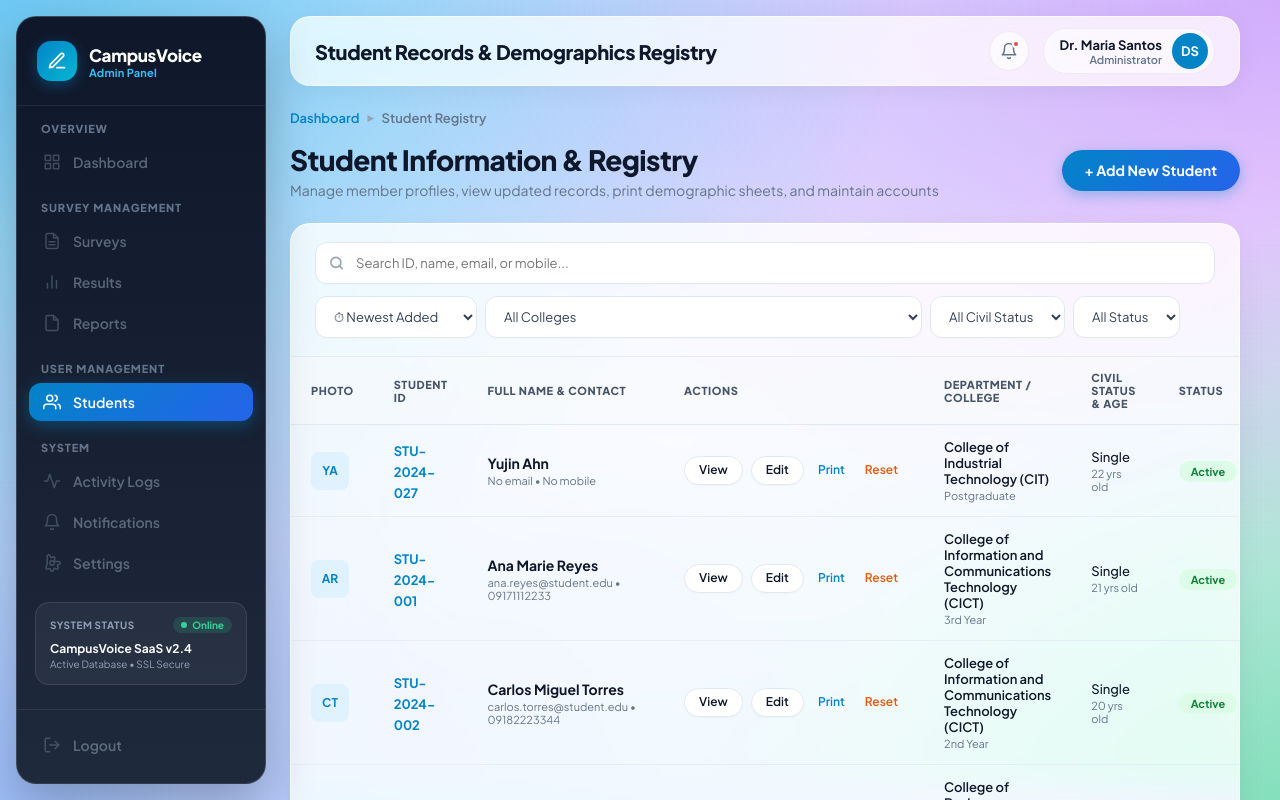
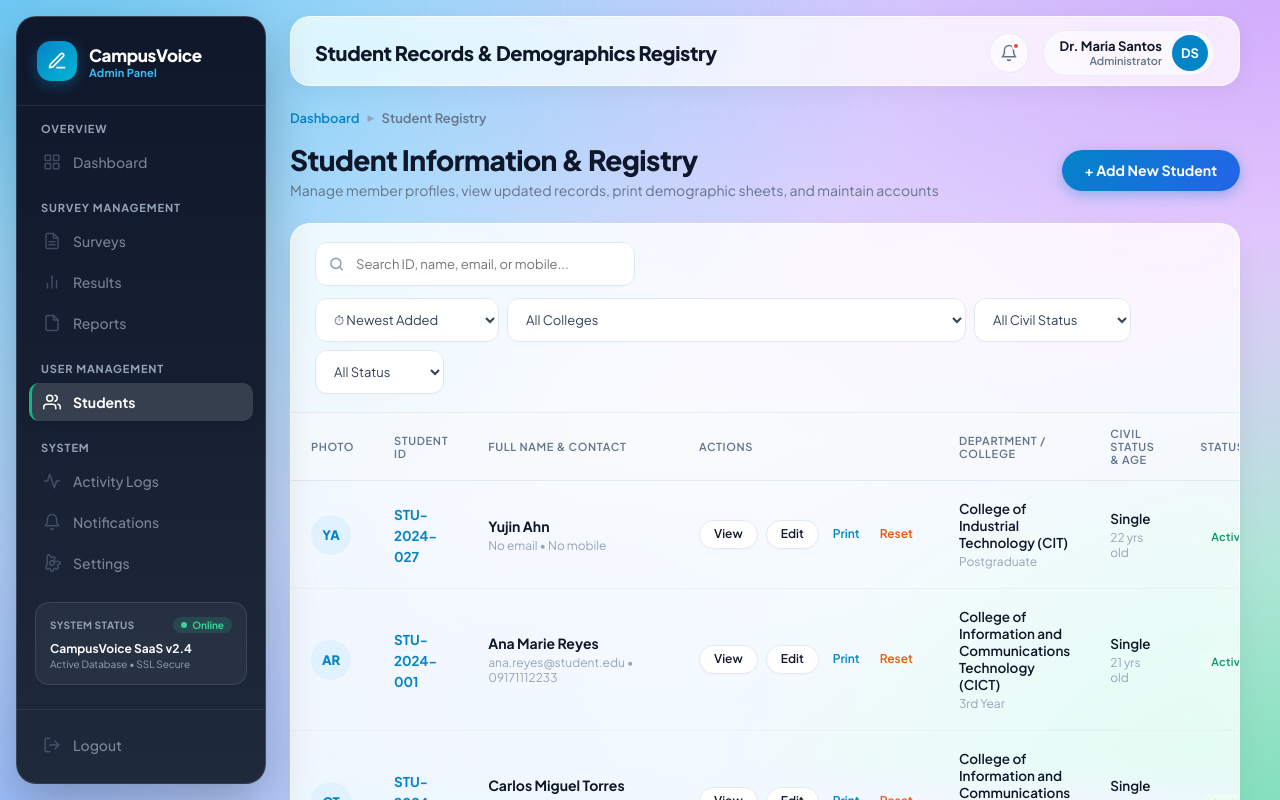
Before and after one commit to zelkam-cmd/reactwebsite-campusvoice, a React (Vite) app: page / in a window 1280 px wide. Shown: the top 800 px of the page. Built offline with nearby package versions, Linux system fonts and the light colour scheme.

Commit message:
Refine sidebar active state, typography, circular avatars, dropdown padding, and table row styling

```diff
--- a/src/App.css
+++ b/src/App.css
@@ -114,8 +114,8 @@
 .sidebar-section-title {
   padding: 0 12px 8px;
   font-size: 11px;
-  font-weight: 800;
-  color: #64748b !important;
+  font-weight: 700 !important;
+  color: #94a3b8 !important;
   text-transform: uppercase;
   letter-spacing: 0.08em;
 }
@@ -127,8 +127,8 @@
   gap: 12px;
   padding: 10px 14px;
   font-size: 14px;
-  font-weight: 600;
-  color: #94a3b8 !important;
+  font-weight: 500;
+  color: #cbd5e1 !important;
   border-radius: 12px;
   background: transparent;
   border: none;
@@ -146,21 +146,29 @@
 }
 
 .sidebar-link.active {
-  background: linear-gradient(135deg, #0284c7 0%, #2563eb 100%) !important;
+  background: rgba(255, 255, 255, 0.14) !important;
   color: #ffffff !important;
-  box-shadow: 0 4px 16px rgba(2, 132, 199, 0.4) !important;
+  border-left: 3.5px solid #10b981 !important;
+  border-radius: 10px !important;
+  padding-left: 11px !important;
+  box-shadow: 0 4px 14px rgba(0, 0, 0, 0.15) !important;
+}
+
+.sidebar-link.active .sidebar-link-text {
+  font-weight: 700 !important;
+  color: #ffffff !important;
 }
 
 .sidebar-link svg {
   width: 18px;
   height: 18px;
   flex-shrink: 0;
-  color: #64748b !important;
+  color: #94a3b8 !important;
   transition: color 0.2s ease;
 }
 
 .sidebar-link:hover svg {
-  color: #38bdf8 !important;
+  color: #ffffff !important;
 }
 
 .sidebar-link.active svg {
--- a/src/App.jsx
+++ b/src/App.jsx
@@ -227,12 +227,12 @@ export default function App() {
             justifyContent: 'space-between',
             alignItems: 'center',
             fontSize: '12px',
-            color: '#64748b'
+            color: '#94a3b8'
           }}
         >
           <span>© 2026 CampusVoice — Bulacan State University</span>
           <span>
-            v1.0.0 | <a href="mailto:support@campusvoice.edu" style={{ color: '#0284c7', textDecoration: 'none' }}>support@campusvoice.edu</a>
+            v1.0.0 | <a href="mailto:support@campusvoice.edu" style={{ color: '#0284c7', textDecoration: 'none', opacity: 0.85 }}>support@campusvoice.edu</a>
           </span>
         </footer>
       </main>
--- a/src/components/AppHeader.jsx
+++ b/src/components/AppHeader.jsx
@@ -17,7 +17,7 @@ export default function AppHeader({ title = 'Student Information & Registry' })
         display: 'flex',
         alignItems: 'center',
         justifyContent: 'space-between',
-        padding: '0 24px',
+        padding: '3px 24px 0 24px',
         marginBottom: '24px',
         boxShadow: '0 4px 24px rgba(0, 0, 0, 0.05)'
       }}
--- a/src/components/StudentTable.jsx
+++ b/src/components/StudentTable.jsx
@@ -112,14 +112,14 @@ export default function StudentTable({
             flexWrap: 'wrap',
             gap: '12px',
             alignItems: 'center',
-            justifyContent: 'space-between',
+            justifyContent: 'flex-start',
             padding: '18px 24px',
             background: 'transparent',
-            borderBottom: '1px solid rgba(226, 232, 240, 0.8)'
+            borderBottom: '1px solid rgba(226, 232, 240, 0.7)'
           }}
         >
           {/* Search Box */}
-          <div className="search-bar" style={{ flex: '1 1 280px', minWidth: '240px', position: 'relative' }}>
+          <div className="search-bar" style={{ width: '320px', flex: '0 1 320px', minWidth: '220px', position: 'relative' }}>
             <div style={{ position: 'absolute', left: '14px', top: '50%', transform: 'translateY(-50%)', color: '#94a3b8', display: 'flex', alignItems: 'center' }}>
               <svg width="15" height="15" viewBox="0 0 24 24" fill="none" stroke="currentColor" strokeWidth="2.5" strokeLinecap="round" strokeLinejoin="round">
                 <circle cx="11" cy="11" r="8" />
@@ -132,13 +132,16 @@ export default function StudentTable({
               style={{
                 width: '100%',
                 paddingLeft: '40px',
+                paddingRight: '14px',
                 borderRadius: '12px',
-                height: '42px',
+                height: '44px',
                 background: '#ffffff',
                 border: '1px solid #e2e8f0',
                 fontSize: '13px',
                 color: '#1e293b',
-                boxShadow: '0 1px 2px rgba(0,0,0,0.02)'
+                boxShadow: '0 1px 2px rgba(0,0,0,0.02)',
+                outline: 'none',
+                boxSizing: 'border-box'
               }}
               placeholder="Search ID, name, email, or mobile..."
               value={search}
@@ -146,7 +149,7 @@ export default function StudentTable({
             />
           </div>
 
-          {/* Filter Dropdowns */}
+          {/* Filter Dropdowns with spacious vertical padding */}
           <div style={{ display: 'flex', gap: '8px', flexWrap: 'wrap', alignItems: 'center' }}>
             {/* Sort Filter */}
             <select
@@ -154,13 +157,17 @@ export default function StudentTable({
               style={{
                 width: 'auto',
                 fontSize: '13px',
-                height: '42px',
+                height: '44px',
+                padding: '10px 36px 10px 14px',
+                lineHeight: '1.4',
                 borderRadius: '12px',
                 background: '#ffffff',
                 border: '1px solid #e2e8f0',
-                padding: '0 14px',
                 color: '#334155',
-                boxShadow: '0 1px 2px rgba(0,0,0,0.02)'
+                boxShadow: '0 1px 2px rgba(0,0,0,0.02)',
+                cursor: 'pointer',
+                outline: 'none',
+                boxSizing: 'border-box'
               }}
               value={sortBy}
               onChange={(e) => setSortBy(e.target.value)}
@@ -177,13 +184,17 @@ export default function StudentTable({
               style={{
                 width: 'auto',
                 fontSize: '13px',
-                height: '42px',
+                height: '44px',
+                padding: '10px 36px 10px 14px',
+                lineHeight: '1.4',
                 borderRadius: '12px',
                 background: '#ffffff',
                 border: '1px solid #e2e8f0',
-                padding: '0 14px',
                 color: '#334155',
-                boxShadow: '0 1px 2px rgba(0,0,0,0.02)'
+                boxShadow: '0 1px 2px rgba(0,0,0,0.02)',
+                cursor: 'pointer',
+                outline: 'none',
+                boxSizing: 'border-box'
               }}
               value={deptFilter}
               onChange={(e) => setDeptFilter(e.target.value)}
@@ -200,13 +211,17 @@ export default function StudentTable({
               style={{
                 width: 'auto',
                 fontSize: '13px',
-                height: '42px',
+                height: '44px',
+                padding: '10px 36px 10px 14px',
+                lineHeight: '1.4',
                 borderRadius: '12px',
                 background: '#ffffff',
                 border: '1px solid #e2e8f0',
-                padding: '0 14px',
                 color: '#334155',
-                boxShadow: '0 1px 2px rgba(0,0,0,0.02)'
+                boxShadow: '0 1px 2px rgba(0,0,0,0.02)',
+                cursor: 'pointer',
+                outline: 'none',
+                boxSizing: 'border-box'
               }}
               value={civilFilter}
               onChange={(e) => setCivilFilter(e.target.value)}
@@ -223,13 +238,17 @@ export default function StudentTable({
               style={{
                 width: 'auto',
                 fontSize: '13px',
-                height: '42px',
+                height: '44px',
+                padding: '10px 36px 10px 14px',
+                lineHeight: '1.4',
                 borderRadius: '12px',
                 background: '#ffffff',
                 border: '1px solid #e2e8f0',
-                padding: '0 14px',
                 color: '#334155',
-                boxShadow: '0 1px 2px rgba(0,0,0,0.02)'
+                boxShadow: '0 1px 2px rgba(0,0,0,0.02)',
+                cursor: 'pointer',
+                outline: 'none',
+                boxSizing: 'border-box'
               }}
               value={statusFilter}
               onChange={(e) => setStatusFilter(e.target.value)}
@@ -246,14 +265,14 @@ export default function StudentTable({
           <table className="data-table" style={{ width: '100%', minWidth: '950px', borderCollapse: 'collapse' }}>
             <thead>
               <tr style={{ background: 'rgba(248, 250, 252, 0.5)', borderBottom: '1px solid #e2e8f0' }}>
-                <th style={{ width: '55px', padding: '14px 20px', textAlign: 'left', fontSize: '11px', fontWeight: 800, color: '#475569', textTransform: 'uppercase', letterSpacing: '0.05em' }}>PHOTO</th>
-                <th style={{ padding: '14px 20px', textAlign: 'left', fontSize: '11px', fontWeight: 800, color: '#475569', textTransform: 'uppercase', letterSpacing: '0.05em' }}>STUDENT ID</th>
-                <th style={{ padding: '14px 20px', textAlign: 'left', fontSize: '11px', fontWeight: 800, color: '#475569', textTransform: 'uppercase', letterSpacing: '0.05em' }}>FULL NAME & CONTACT</th>
-                <th style={{ padding: '14px 20px', textAlign: 'left', fontSize: '11px', fontWeight: 800, color: '#475569', textTransform: 'uppercase', letterSpacing: '0.05em', whiteSpace: 'nowrap' }}>ACTIONS</th>
-                <th style={{ padding: '14px 20px', textAlign: 'left', fontSize: '11px', fontWeight: 800, color: '#475569', textTransform: 'uppercase', letterSpacing: '0.05em' }}>DEPARTMENT / COLLEGE</th>
-                <th style={{ padding: '14px 20px', textAlign: 'left', fontSize: '11px', fontWeight: 800, color: '#475569', textTransform: 'uppercase', letterSpacing: '0.05em' }}>CIVIL STATUS & AGE</th>
-                <th style={{ padding: '14px 20px', textAlign: 'left', fontSize: '11px', fontWeight: 800, color: '#475569', textTransform: 'uppercase', letterSpacing: '0.05em' }}>STATUS</th>
-                <th style={{ padding: '14px 20px', textAlign: 'left', fontSize: '11px', fontWeight: 800, color: '#475569', textTransform: 'uppercase', letterSpacing: '0.05em' }}>LAST UPDATED</th>
+                <th style={{ width: '55px', padding: '14px 20px', textAlign: 'left', fontSize: '11px', fontWeight: 600, color: '#64748b', textTransform: 'uppercase', letterSpacing: '0.06em' }}>PHOTO</th>
+                <th style={{ padding: '14px 20px', textAlign: 'left', fontSize: '11px', fontWeight: 600, color: '#64748b', textTransform: 'uppercase', letterSpacing: '0.06em' }}>STUDENT ID</th>
+                <th style={{ padding: '14px 20px', textAlign: 'left', fontSize: '11px', fontWeight: 600, color: '#64748b', textTransform: 'uppercase', letterSpacing: '0.06em' }}>FULL NAME &amp; CONTACT</th>
+                <th style={{ padding: '14px 20px', textAlign: 'left', fontSize: '11px', fontWeight: 600, color: '#64748b', textTransform: 'uppercase', letterSpacing: '0.06em', whiteSpace: 'nowrap' }}>ACTIONS</th>
+                <th style={{ padding: '14px 20px', textAlign: 'left', fontSize: '11px', fontWeight: 600, color: '#64748b', textTransform: 'uppercase', letterSpacing: '0.06em' }}>DEPARTMENT / COLLEGE</th>
+                <th style={{ padding: '14px 20px', textAlign: 'left', fontSize: '11px', fontWeight: 600, color: '#64748b', textTransform: 'uppercase', letterSpacing: '0.06em' }}>CIVIL STATUS &amp; AGE</th>
+                <th style={{ padding: '14px 20px', textAlign: 'left', fontSize: '11px', fontWeight: 600, color: '#64748b', textTransform: 'uppercase', letterSpacing: '0.06em' }}>STATUS</th>
+                <th style={{ padding: '14px 20px', textAlign: 'left', fontSize: '11px', fontWeight: 600, color: '#64748b', textTransform: 'uppercase', letterSpacing: '0.06em' }}>LAST UPDATED</th>
               </tr>
             </thead>
             <tbody>
@@ -275,47 +294,47 @@ export default function StudentTable({
                   const isActive = (stu.status || 'active').toLowerCase() === 'active';
 
                   return (
-                    <tr key={studentId} style={{ borderBottom: '1px solid rgba(226, 232, 240, 0.7)' }} className="student-table-row">
-                      {/* Photo */}
-                      <td style={{ padding: '14px 20px' }}>
+                    <tr key={studentId} style={{ borderBottom: '1px solid rgba(226, 232, 240, 0.45)' }} className="student-table-row">
+                      {/* Photo: Circular Avatar with Bold Initials */}
+                      <td style={{ padding: '19px 20px' }}>
                         <div
                           style={{
-                            width: '38px',
-                            height: '38px',
-                            borderRadius: '8px',
+                            width: '40px',
+                            height: '40px',
+                            borderRadius: '50%',
                             background: '#e0f2fe',
                             color: '#0284c7',
                             display: 'flex',
                             alignItems: 'center',
                             justifyContent: 'center',
-                            fontWeight: 700,
-                            fontSize: '12px'
+                            fontWeight: 800,
+                            fontSize: '13px'
                           }}
                         >
                           {initials}
                         </div>
                       </td>
 
-                      {/* Student ID */}
-                      <td style={{ padding: '14px 20px' }}>
+                      {/* Student ID: Bold Primary Accent */}
+                      <td style={{ padding: '19px 20px' }}>
                         <span
-                          style={{ fontWeight: 700, color: '#0284c7', cursor: 'pointer', fontSize: '13px' }}
+                          style={{ fontWeight: 700, color: '#0284c7', cursor: 'pointer', fontSize: '13.5px' }}
                           onClick={() => onView(stu)}
                         >
                           {studentId}
                         </span>
                       </td>
 
-                      {/* Full Name & Contact */}
-                      <td style={{ padding: '14px 20px' }}>
+                      {/* Full Name (Bold) & Secondary Contact (Muted Gray) */}
+                      <td style={{ padding: '19px 20px' }}>
                         <div style={{ fontWeight: 700, color: '#0f172a', fontSize: '14px' }}>{stu.name}</div>
-                        <div style={{ fontSize: '11px', color: '#64748b', marginTop: '2px' }}>
+                        <div style={{ fontSize: '12px', color: '#94a3b8', marginTop: '3px', fontWeight: 400 }}>
                           {stu.email || 'No email'} • {stu.contact || 'No mobile'}
                         </div>
                       </td>
 
-                      {/* Actions (View, Edit, Print, Reset matching Image 2) */}
-                      <td style={{ padding: '14px 20px', whiteSpace: 'nowrap' }}>
+                      {/* Actions (View, Edit, Print, Reset) */}
+                      <td style={{ padding: '19px 20px', whiteSpace: 'nowrap' }}>
                         <div style={{ display: 'inline-flex', gap: '8px', alignItems: 'center' }}>
                           <button
                             type="button"
@@ -395,39 +414,41 @@ export default function StudentTable({
                         </div>
                       </td>
 
-                      {/* Department / College */}
-                      <td style={{ padding: '14px 20px' }}>
-                        <div style={{ fontSize: '13px', fontWeight: 600, color: '#0f172a' }}>{stu.department || '—'}</div>
-                        <div style={{ fontSize: '11px', color: '#64748b', marginTop: '2px' }}>{stu.yearLevel || 'Student'}</div>
+                      {/* Department / College: Bold Primary with Muted Subtitle */}
+                      <td style={{ padding: '19px 20px' }}>
+                        <div style={{ fontSize: '13.5px', fontWeight: 600, color: '#0f172a' }}>{stu.department || '—'}</div>
+                        <div style={{ fontSize: '12px', color: '#94a3b8', marginTop: '3px', fontWeight: 400 }}>{stu.yearLevel || 'Student'}</div>
                       </td>
 
                       {/* Civil Status & Age */}
-                      <td style={{ padding: '14px 20px' }}>
-                        <div style={{ fontSize: '13px', color: '#0f172a', fontWeight: 500 }}>{isSingle}</div>
-                        <div style={{ fontSize: '11px', color: '#64748b', marginTop: '2px' }}>{ageDisplay}</div>
+                      <td style={{ padding: '19px 20px' }}>
+                        <div style={{ fontSize: '13.5px', color: '#0f172a', fontWeight: 600 }}>{isSingle}</div>
+                        <div style={{ fontSize: '12px', color: '#94a3b8', marginTop: '3px', fontWeight: 400 }}>{ageDisplay}</div>
                       </td>
 
-                      {/* Status */}
-                      <td style={{ padding: '14px 20px' }}>
+                      {/* Status: Soft Pastel Green Badge */}
+                      <td style={{ padding: '19px 20px' }}>
                         <span
                           className="badge"
                           style={{
-                            display: 'inline-block',
-                            padding: '4px 12px',
+                            display: 'inline-flex',
+                            alignItems: 'center',
+                            padding: '3px 11px',
                             borderRadius: '9999px',
                             fontSize: '11px',
-                            fontWeight: 700,
-                            background: isActive ? '#dcfce7' : '#fee2e2',
-                            color: isActive ? '#15803d' : '#b91c1c'
+                            fontWeight: 600,
+                            background: isActive ? '#ecfdf5' : '#fef2f2',
+                            color: isActive ? '#059669' : '#dc2626',
+                            letterSpacing: '0.03em'
                           }}
                         >
                           {isActive ? 'Active' : 'Inactive'}
                         </span>
                       </td>
 
-                      {/* Last Updated */}
-                      <td style={{ padding: '14px 20px' }}>
-                        <div style={{ fontSize: '12px', color: '#64748b' }}>
+                      {/* Last Updated: Muted Lighter Gray */}
+                      <td style={{ padding: '19px 20px' }}>
+                        <div style={{ fontSize: '12px', color: '#94a3b8', fontWeight: 400 }}>
                           {stu.lastUpdated || 'Original record'}
                         </div>
                       </td>
```
